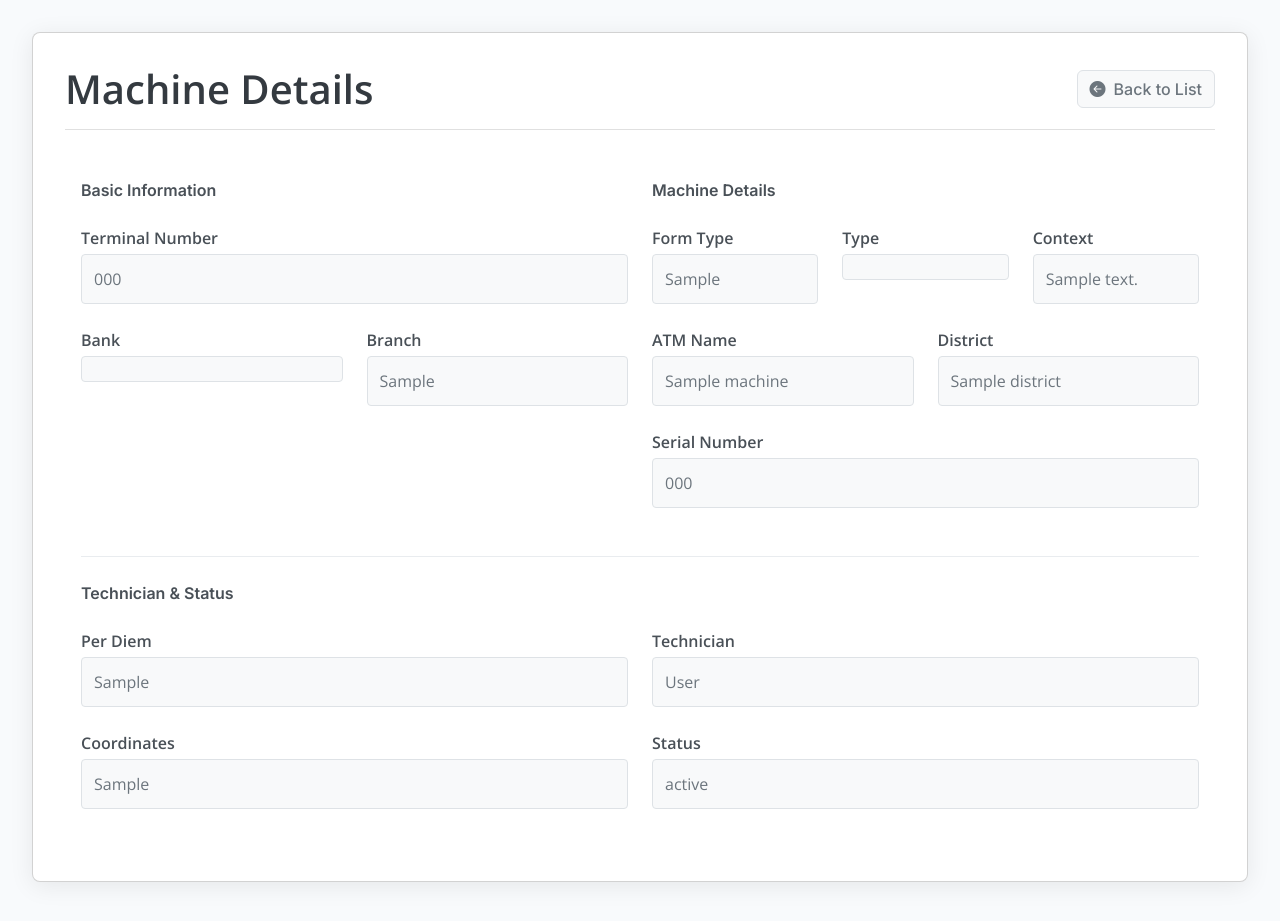
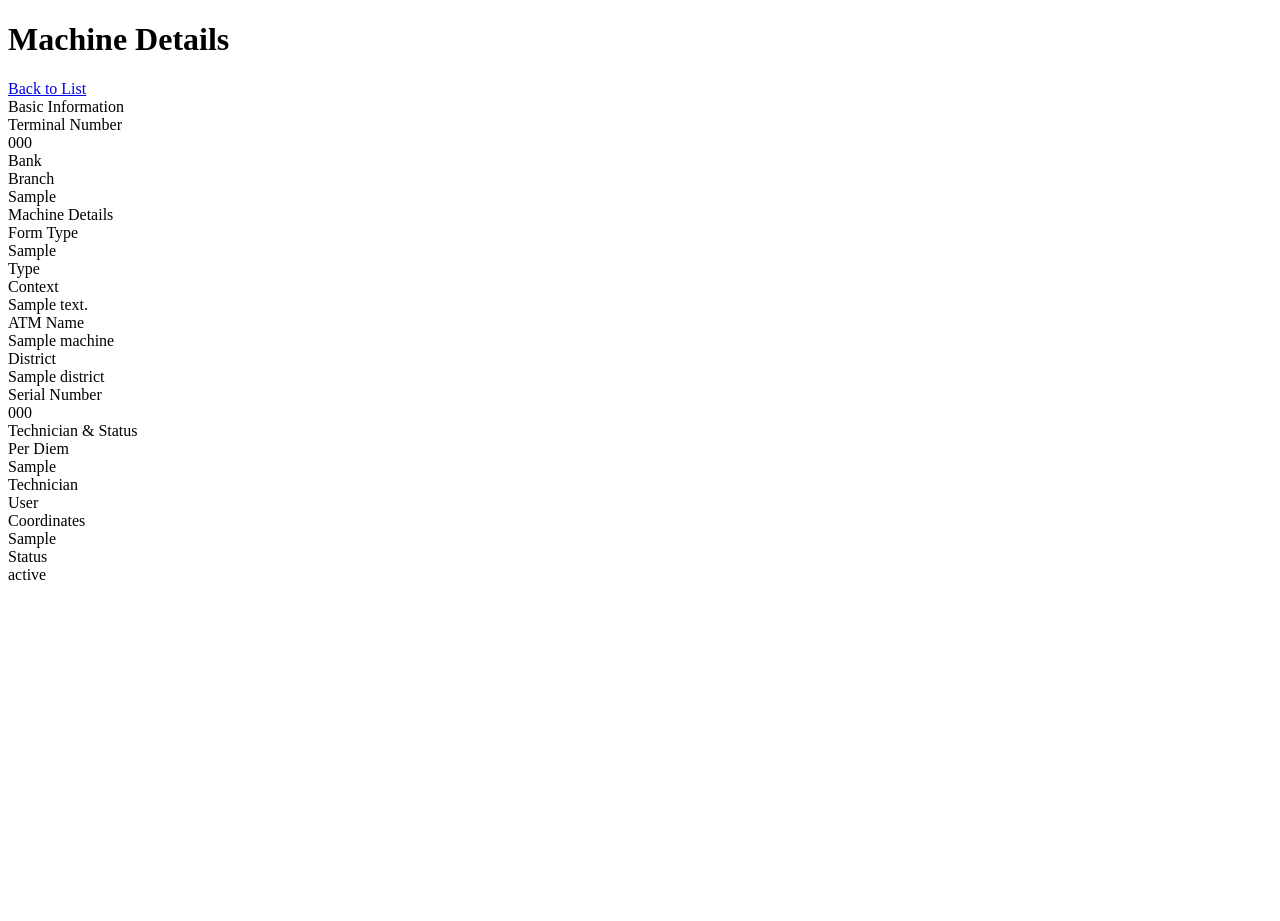
Before and after one commit to YoHighnessM/tech24_atmms, a PHP site: page /machines/more_info.php?id=1 in a window 1280 px wide. Shown: the top 921 px of the page. Run offline with PHP 8.4, Linux system fonts and the light colour scheme; tables that the repository leaves empty or names only in its code hold one stand-in row (values such as "Sample post").

Commit message:
removed the current styling and classes for another styling

```diff
--- a/machines/more_info.php
+++ b/machines/more_info.php
@@ -2,7 +2,6 @@
 session_start();
 include "../conn.php";
 
-// Check if an ID is provided in the URL
 if (!isset($_GET['id']) || empty($_GET['id'])) {
     header("Location: machine_list.php");
     exit();
@@ -10,8 +9,6 @@ if (!isset($_GET['id']) || empty($_GET['id'])) {
 
 $machine_id = $_GET['id'];
 
-// **SECURITY WARNING**: This code uses "bare PHP" for testing as requested.
-// This is HIGHLY VULNERABLE to SQL injection attacks and is UNSAFE for production use.
 $query = "
     SELECT
         m.*,
@@ -34,7 +31,6 @@ $result = $conn->query($query);
 $machine_data = $result->fetch_assoc();
 
 if (!$machine_data) {
-    // Machine not found, redirect back to the list
     header("Location: machine_list.php");
     exit();
 }
@@ -47,225 +43,119 @@ if (!$machine_data) {
     <meta charset="UTF-8" />
     <meta name="viewport" content="width=device-width, initial-scale=1" />
     <title>Machine Details</title>
-    <link href="https://cdn.jsdelivr.net/npm/bootstrap@5.3.0/dist/css/bootstrap.min.css" rel="stylesheet" />
-    <link rel="stylesheet" href="https://cdn.jsdelivr.net/npm/bootstrap-icons@1.11.3/font/bootstrap-icons.min.css" />
-    <link rel="preconnect" href="https://fonts.googleapis.com">
-    <link rel="preconnect" href="https://fonts.gstatic.com" crossorigin>
-    <link href="https://fonts.googleapis.com/css2?family=Inter:wght@400;500;600;700&family=Open+Sans:wght@400;600&display=swap" rel="stylesheet">
-    <style>
-        html,
-        body {
-            height: 100vh;
-            margin: 0;
-            padding: 0;
-            overflow-x: hidden;
-            font-family: 'Inter', -apple-system, BlinkMacSystemFont, "Segoe UI", Roboto, "Helvetica Neue", Arial, sans-serif;
-            background: #f8fafc;
-        }
-
-        .card {
-            box-shadow: 0 4px 24px rgba(0, 0, 0, 0.08);
-            border-radius: 0.5rem;
-            width: 100%;
-            padding: 2rem;
-            background-color: #fff;
-            margin: 2rem 0;
-        }
-
-        .main-container {
-            padding-left: 2rem;
-            padding-right: 2rem;
-        }
-
-        h2,
-        .btn {
-            font-family: 'Inter', sans-serif;
-        }
-
-        .card-title,
-        .form-label,
-        .detail-label,
-        .detail-value {
-            font-family: 'Open Sans', sans-serif;
-        }
-
-        .card-title {
-            color: #343a40;
-            font-weight: 600;
-        }
-
-        .header-container {
-            display: flex;
-            justify-content: space-between;
-            align-items: center;
-            margin-bottom: 2rem;
-            border-bottom: 1px solid #e0e0e0;
-            padding-bottom: 1rem;
-        }
-
-        .header-text-left h1 {
-            margin: 0;
-        }
-
-        .btn-back {
-            background-color: #f8f9fa;
-            border-color: #dee2e6;
-            color: #6c757d;
-            font-weight: 500;
-        }
-
-        .detail-row {
-            margin-bottom: 1.5rem;
-        }
-
-        .detail-label {
-            font-weight: 600;
-            color: #495057;
-            margin-bottom: 0.25rem;
-        }
-
-        .detail-value {
-            color: #6c757d;
-            padding: 0.75rem;
-            border: 1px solid #dee2e6;
-            border-radius: 0.25rem;
-            background-color: #f8f9fa;
-            word-wrap: break-word;
-        }
-
-        /* Styling for sections to match registration page */
-        .form-section {
-            padding-top: 1.5rem;
-            margin-top: 1.5rem;
-            border-top: 1px solid #e9ecef;
-        }
-
-        .form-section-title {
-            font-weight: 600;
-            color: #495057;
-            margin-bottom: 1.5rem;
-            font-family: 'Inter', sans-serif;
-        }
-
-        .no-border-top {
-            border-top: none;
-            margin-top: 0;
-            padding-top: 0;
-        }
-    </style>
 </head>
 
 <body>
-    <div class="container-fluid main-container">
-        <div class="card">
-            <div class="header-container">
-                <div class="header-text-left">
-                    <h1 class="card-title">Machine Details</h1>
-                </div>
-                <a href="machine_list.php" class="btn btn-back"><i class="bi bi-arrow-left-circle-fill me-2"></i>Back to List</a>
+    <div>
+        <div>
+            <div>
+                <h1>Machine Details</h1>
             </div>
-            <div class="card-body">
-                <div class="row">
-                    <div class="col-md-6">
-                        <div class="form-section-title no-border-top">Basic Information</div>
-                        <div class="row">
-                            <div class="col-12">
-                                <div class="detail-row">
-                                    <div class="detail-label">Terminal Number</div>
-                                    <div class="detail-value"><?= htmlspecialchars($machine_data['terminal_number']) ?></div>
+            <a href="machine_list.php">Back to List</a>
+        </div>
+        <div>
+            <div>
+                <div>
+                    <div>
+                        <div>Basic Information</div>
+                        <div>
+                            <div>
+                                <div>
+                                    <div>Terminal Number</div>
+                                    <div><?= htmlspecialchars($machine_data['terminal_number']) ?></div>
                                 </div>
                             </div>
                         </div>
-                        <div class="row">
-                            <div class="col-md-6">
-                                <div class="detail-row">
-                                    <div class="detail-label">Bank</div>
-                                    <div class="detail-value"><?= htmlspecialchars($machine_data['bank_name']) ?></div>
+                        <div>
+                            <div>
+                                <div>
+                                    <div>Bank</div>
+                                    <div><?= htmlspecialchars($machine_data['bank_name']) ?></div>
                                 </div>
                             </div>
-                            <div class="col-md-6">
-                                <div class="detail-row">
-                                    <div class="detail-label">Branch</div>
-                                    <div class="detail-value"><?= htmlspecialchars($machine_data['branch']) ?></div>
+                            <div>
+                                <div>
+                                    <div>Branch</div>
+                                    <div><?= htmlspecialchars($machine_data['branch']) ?></div>
                                 </div>
                             </div>
                         </div>
                     </div>
 
-                    <div class="col-md-6">
-                        <div class="form-section-title no-border-top">Machine Details</div>
-                        <div class="row">
-                            <div class="col-md-4">
-                                <div class="detail-row">
-                                    <div class="detail-label">Form Type</div>
-                                    <div class="detail-value"><?= htmlspecialchars($machine_data['form_type']) ?></div>
+                    <div>
+                        <div>Machine Details</div>
+                        <div>
+                            <div>
+                                <div>
+                                    <div>Form Type</div>
+                                    <div><?= htmlspecialchars($machine_data['form_type']) ?></div>
                                 </div>
                             </div>
-                            <div class="col-md-4">
-                                <div class="detail-row">
-                                    <div class="detail-label">Type</div>
-                                    <div class="detail-value"><?= htmlspecialchars($machine_data['type']) ?></div>
+                            <div>
+                                <div>
+                                    <div>Type</div>
+                                    <div><?= htmlspecialchars($machine_data['type']) ?></div>
                                 </div>
                             </div>
-                            <div class="col-md-4">
-                                <div class="detail-row">
-                                    <div class="detail-label">Context</div>
-                                    <div class="detail-value"><?= htmlspecialchars($machine_data['context']) ?></div>
+                            <div>
+                                <div>
+                                    <div>Context</div>
+                                    <div><?= htmlspecialchars($machine_data['context']) ?></div>
                                 </div>
                             </div>
                         </div>
-                        <div class="row">
-                            <div class="col-md-6">
-                                <div class="detail-row">
-                                    <div class="detail-label">ATM Name</div>
-                                    <div class="detail-value"><?= htmlspecialchars($machine_data['machine_name']) ?></div>
+                        <div>
+                            <div>
+                                <div>
+                                    <div>ATM Name</div>
+                                    <div><?= htmlspecialchars($machine_data['machine_name']) ?></div>
                                 </div>
                             </div>
-                            <div class="col-md-6">
-                                <div class="detail-row">
-                                    <div class="detail-label">District</div>
-                                    <div class="detail-value"><?= htmlspecialchars($machine_data['district_name']) ?></div>
+                            <div>
+                                <div>
+                                    <div>District</div>
+                                    <div><?= htmlspecialchars($machine_data['district_name']) ?></div>
                                 </div>
                             </div>
                         </div>
-                        <div class="row">
-                            <div class="col-12">
-                                <div class="detail-row">
-                                    <div class="detail-label">Serial Number</div>
-                                    <div class="detail-value"><?= htmlspecialchars($machine_data['serial_number']) ?></div>
+                        <div>
+                            <div>
+                                <div>
+                                    <div>Serial Number</div>
+                                    <div><?= htmlspecialchars($machine_data['serial_number']) ?></div>
                                 </div>
                             </div>
                         </div>
                     </div>
                 </div>
 
-                <div class="form-section">
-                    <div class="form-section-title">Technician & Status</div>
-                    <div class="row">
-                        <div class="col-md-6">
-                            <div class="detail-row">
-                                <div class="detail-label">Per Diem</div>
-                                <div class="detail-value"><?= htmlspecialchars($machine_data['per_diem']) ?></div>
+                <div>
+                    <div>Technician & Status</div>
+                    <div>
+                        <div>
+                            <div>
+                                <div>Per Diem</div>
+                                <div><?= htmlspecialchars($machine_data['per_diem']) ?></div>
                             </div>
                         </div>
-                        <div class="col-md-6">
-                            <div class="detail-row">
-                                <div class="detail-label">Technician</div>
-                                <div class="detail-value"><?= htmlspecialchars($machine_data['technician_name']) ?></div>
+                        <div>
+                            <div>
+                                <div>Technician</div>
+                                <div><?= htmlspecialchars($machine_data['technician_name']) ?></div>
                             </div>
                         </div>
                     </div>
-                    <div class="row">
-                        <div class="col-md-6">
-                            <div class="detail-row">
-                                <div class="detail-label">Coordinates</div>
-                                <div class="detail-value"><?= htmlspecialchars($machine_data['coordinates']) ?></div>
+                    <div>
+                        <div>
+                            <div>
+                                <div>Coordinates</div>
+                                <div><?= htmlspecialchars($machine_data['coordinates']) ?></div>
                             </div>
                         </div>
-                        <div class="col-md-6">
-                            <div class="detail-row">
-                                <div class="detail-label">Status</div>
-                                <div class="detail-value"><?= htmlspecialchars($machine_data['status']) ?></div>
+                        <div>
+                            <div>
+                                <div>Status</div>
+                                <div><?= htmlspecialchars($machine_data['status']) ?></div>
                             </div>
                         </div>
                     </div>
@@ -273,7 +163,6 @@ if (!$machine_data) {
             </div>
         </div>
     </div>
-    <script src="https://cdn.jsdelivr.net/npm/bootstrap@5.3.0/dist/js/bootstrap.bundle.min.js"></script>
 </body>
 
 </html>
```
